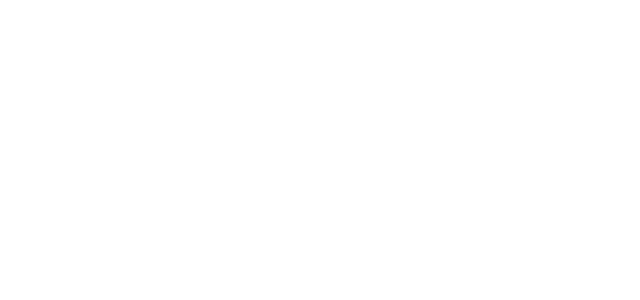
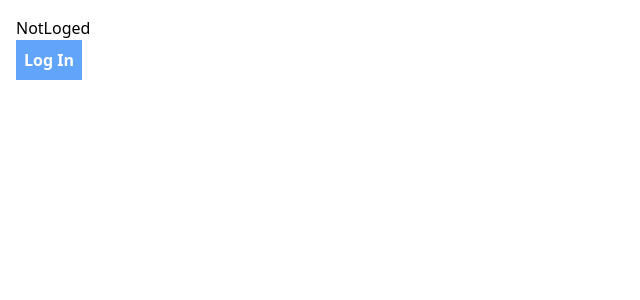
Before and after one commit to MartinMaffei95/smp-j, a React (Vite) app: page / in a window 1280 px wide. Shown: the top 300 px of the page, without its empty margins (0-640 px from the left). Built offline with nearby package versions, Linux system fonts and the light colour scheme.

Commit message:
First login

```diff
--- a/package.json
+++ b/package.json
@@ -9,12 +9,14 @@
     "preview": "vite preview"
   },
   "dependencies": {
+    "@types/facebook-js-sdk": "^3.3.6",
     "react": "^18.2.0",
     "react-dom": "^18.2.0"
   },
   "devDependencies": {
     "@types/react": "^18.0.27",
     "@types/react-dom": "^18.0.10",
+    "@vitejs/plugin-basic-ssl": "^1.0.1",
     "@vitejs/plugin-react-swc": "^3.0.0",
     "autoprefixer": "^10.4.13",
     "postcss": "^8.4.21",
--- a/src/App.tsx
+++ b/src/App.tsx
@@ -1,8 +1,62 @@
-import { useState } from 'react';
+import { useEffect, useState } from 'react';
 import reactLogo from './assets/react.svg';
 
 function App() {
-  return <div className="App"></div>;
+  const [loged, setLoged] = useState<boolean>(false);
+  const fbLogin = () => {
+    FB.login(function (response) {
+      if (response.status === 'connected') {
+        // Logged into your webpage and Facebook.
+      } else {
+        // The person is not logged into your webpage or we are unable to tell.
+      }
+    });
+  };
+
+  useEffect(() => {
+    window.fbAsyncInit = function () {
+      window?.FB?.init({
+        appId: '709846977358878',
+        cookie: true,
+        xfbml: true,
+        version: 'v16.0',
+      });
+
+      window?.FB?.AppEvents.logPageView();
+
+      window?.FB?.getLoginStatus(function (response) {
+        console.log(response);
+        if (response.status === 'connected') setLoged(true);
+        else setLoged(false);
+      });
+    };
+
+    (function (d, s: any, id) {
+      var js,
+        fjs = d.getElementsByTagName(s)[0];
+      if (d.getElementById(id)) {
+        return;
+      }
+      js = d.createElement(s);
+      js.id = id;
+      js.src = 'https://connect.facebook.net/en_US/sdk.js';
+      fjs?.parentNode?.insertBefore(js, fjs);
+    })(document, 'script', 'facebook-jssdk');
+  }, []);
+
+  return (
+    <div className="App p-4">
+      <div>{loged ? 'loged' : 'NotLoged'}</div>
+      <div>
+        <button
+          className="bg-blue-400 p-2 text-white font-bold"
+          onClick={fbLogin}
+        >
+          Log In
+        </button>
+      </div>
+    </div>
+  );
 }
 
 export default App;
--- a/vite.config.ts
+++ b/vite.config.ts
@@ -1,7 +1,6 @@
-import { defineConfig } from 'vite'
-import react from '@vitejs/plugin-react-swc'
-
+import { defineConfig } from 'vite';
+import basicSsl from '@vitejs/plugin-basic-ssl';
 // https://vitejs.dev/config/
 export default defineConfig({
-  plugins: [react()],
-})
+  plugins: [basicSsl()],
+});
```
Also changed, not shown: 1 other file (tests, documents, lock files or other folders).
